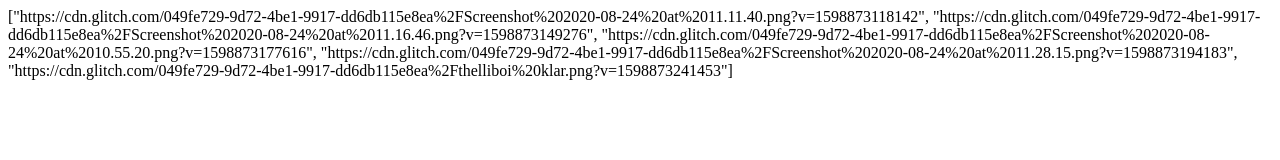
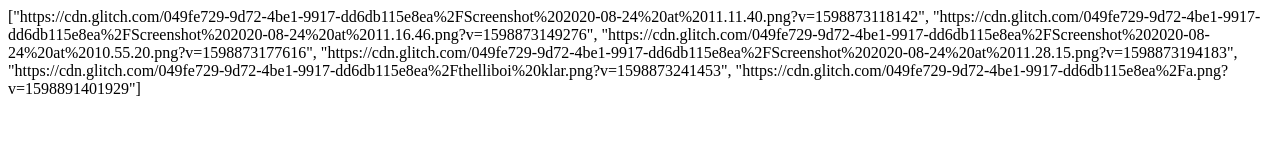
Before and after one commit to Vatten/thellify.github.io, a website: page index.html in a window 1280 px wide. Drawn offline with Linux system fonts and the light colour scheme.

Commit message:
💳🍂 Updated with Glitch

```diff
--- a/index.html
+++ b/index.html
@@ -1,5 +1,5 @@
 <html>
   <body>
-    <div class="images">["https://cdn.glitch.com/049fe729-9d72-4be1-9917-dd6db115e8ea%2FScreenshot%202020-08-24%20at%2011.11.40.png?v=1598873118142", "https://cdn.glitch.com/049fe729-9d72-4be1-9917-dd6db115e8ea%2FScreenshot%202020-08-24%20at%2011.16.46.png?v=1598873149276", "https://cdn.glitch.com/049fe729-9d72-4be1-9917-dd6db115e8ea%2FScreenshot%202020-08-24%20at%2010.55.20.png?v=1598873177616", "https://cdn.glitch.com/049fe729-9d72-4be1-9917-dd6db115e8ea%2FScreenshot%202020-08-24%20at%2011.28.15.png?v=1598873194183", "https://cdn.glitch.com/049fe729-9d72-4be1-9917-dd6db115e8ea%2Fthelliboi%20klar.png?v=1598873241453"]</div>
+    <div class="images">["https://cdn.glitch.com/049fe729-9d72-4be1-9917-dd6db115e8ea%2FScreenshot%202020-08-24%20at%2011.11.40.png?v=1598873118142", "https://cdn.glitch.com/049fe729-9d72-4be1-9917-dd6db115e8ea%2FScreenshot%202020-08-24%20at%2011.16.46.png?v=1598873149276", "https://cdn.glitch.com/049fe729-9d72-4be1-9917-dd6db115e8ea%2FScreenshot%202020-08-24%20at%2010.55.20.png?v=1598873177616", "https://cdn.glitch.com/049fe729-9d72-4be1-9917-dd6db115e8ea%2FScreenshot%202020-08-24%20at%2011.28.15.png?v=1598873194183", "https://cdn.glitch.com/049fe729-9d72-4be1-9917-dd6db115e8ea%2Fthelliboi%20klar.png?v=1598873241453", "https://cdn.glitch.com/049fe729-9d72-4be1-9917-dd6db115e8ea%2Fa.png?v=1598891401929"]</div>
   </body>
 </html>
```
Also changed, not shown: 1 other file.
